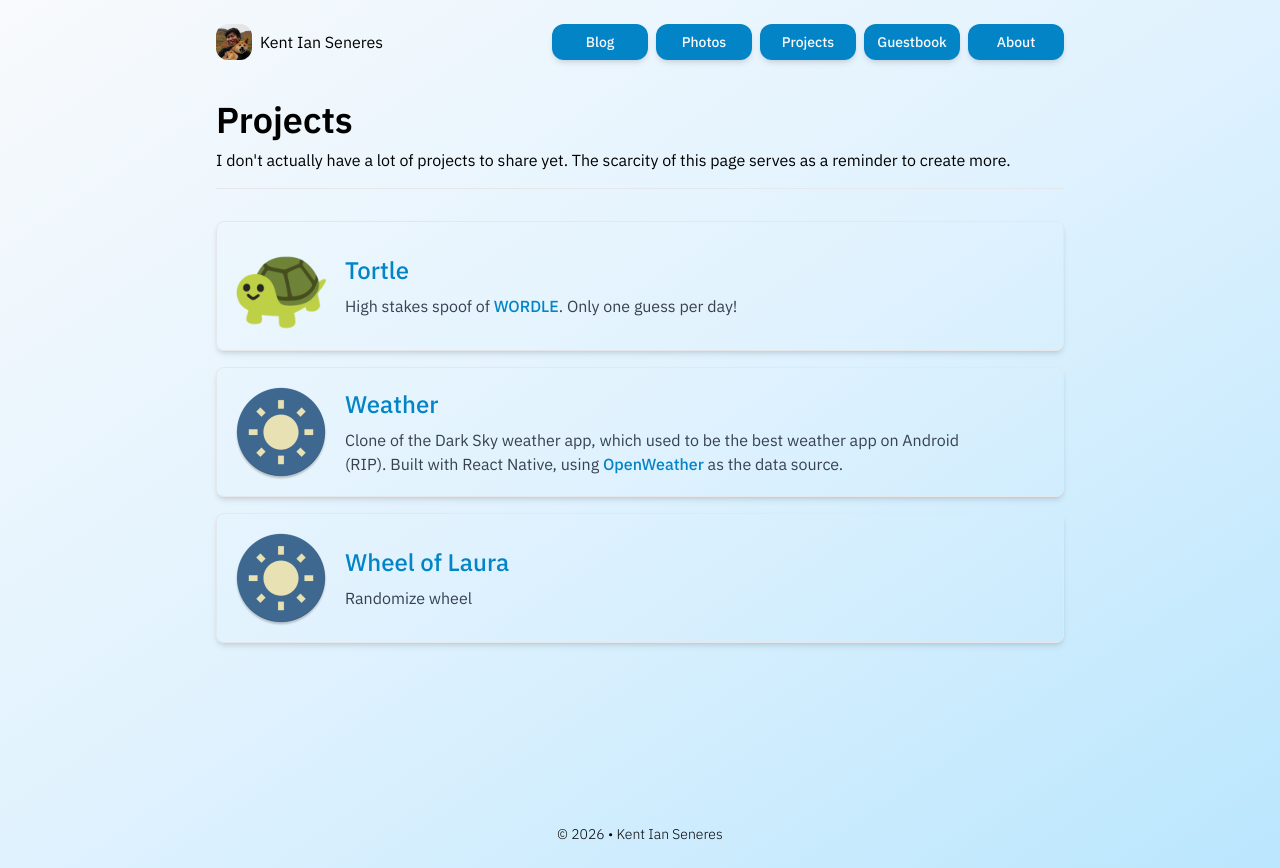
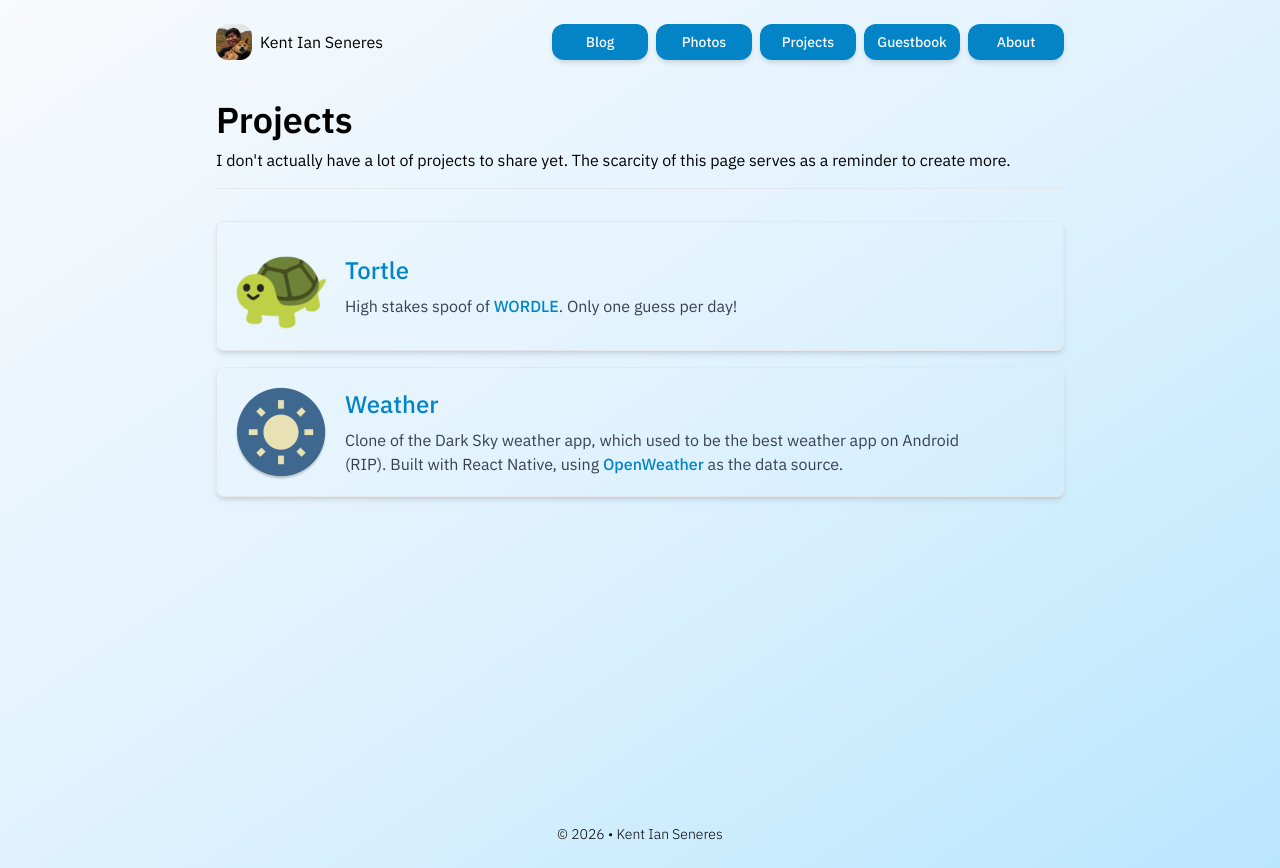
Before and after one commit to kent-seneres/personal-site, a Next.js app: page /projects in a window 1280 px wide. Built offline with nearby package versions, Linux system fonts and the light colour scheme.

Commit message:
update tailwind and eslint

```diff
--- a/pages/photos/index.tsx
+++ b/pages/photos/index.tsx
@@ -29,6 +29,7 @@ const Photos: NextPage<PhotosProps> = (props) => {
                 }
                 key={index}
                 href={`/photos/carousel#${index}`}
+                passHref
               >
                 <Image
                   className="p-0.5 object-cover"
--- a/pages/projects.tsx
+++ b/pages/projects.tsx
@@ -60,12 +60,6 @@ const Projects: NextPage = () => {
           href="https://github.com/kent-seneres/weather"
           logoSrc="/images/projects/weather.png"
         />
-        <Project
-          title="Wheel of Laura"
-          description={`Randomize wheel`}
-          href="/wheeloflaura"
-          logoSrc="/images/projects/weather.png"
-        />
       </div>
     </PageWrapper>
   );
```
Also changed, not shown: package.json (+6 -6 lines), 1 other file (tests, documents, lock files or other folders).
